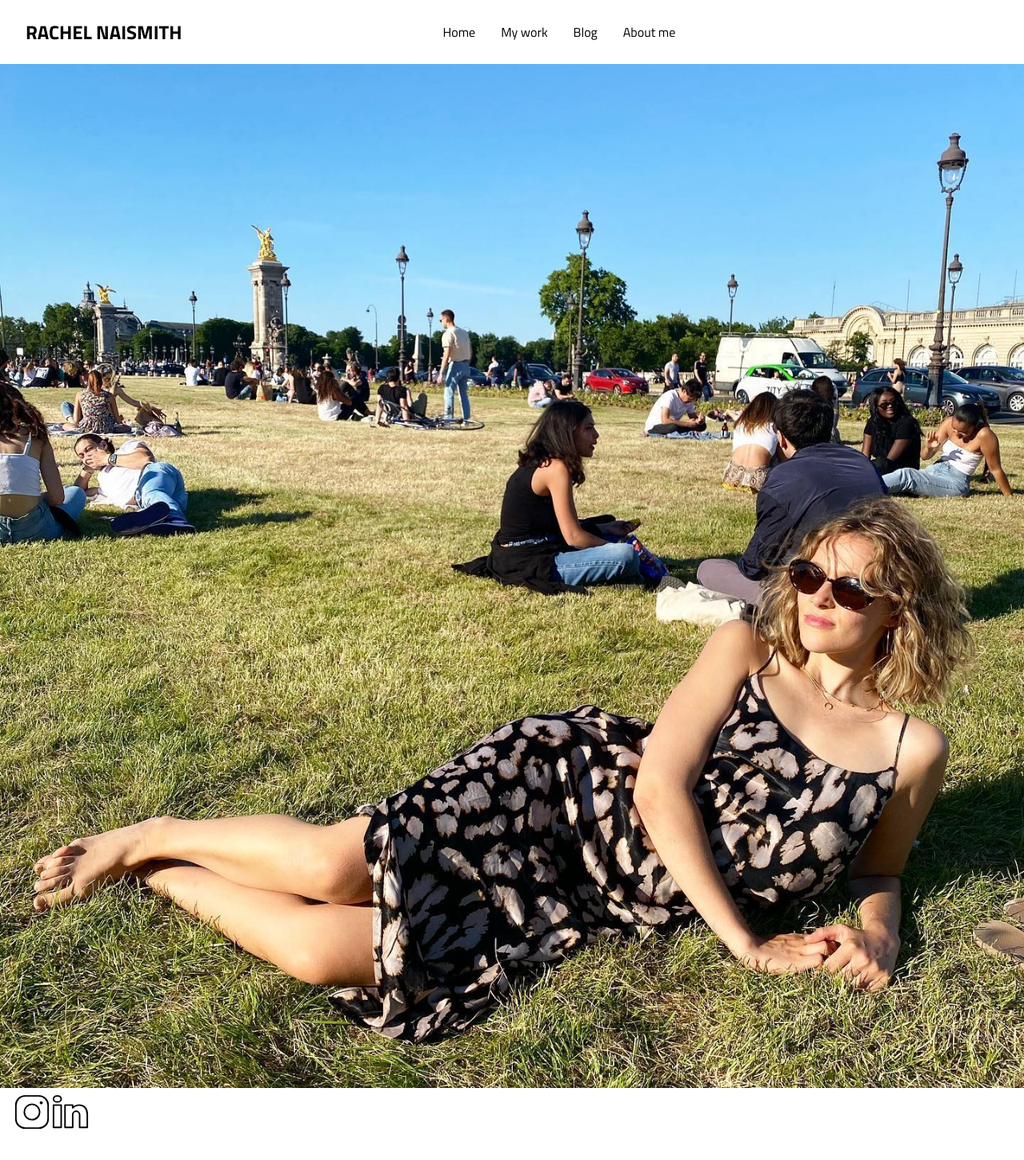
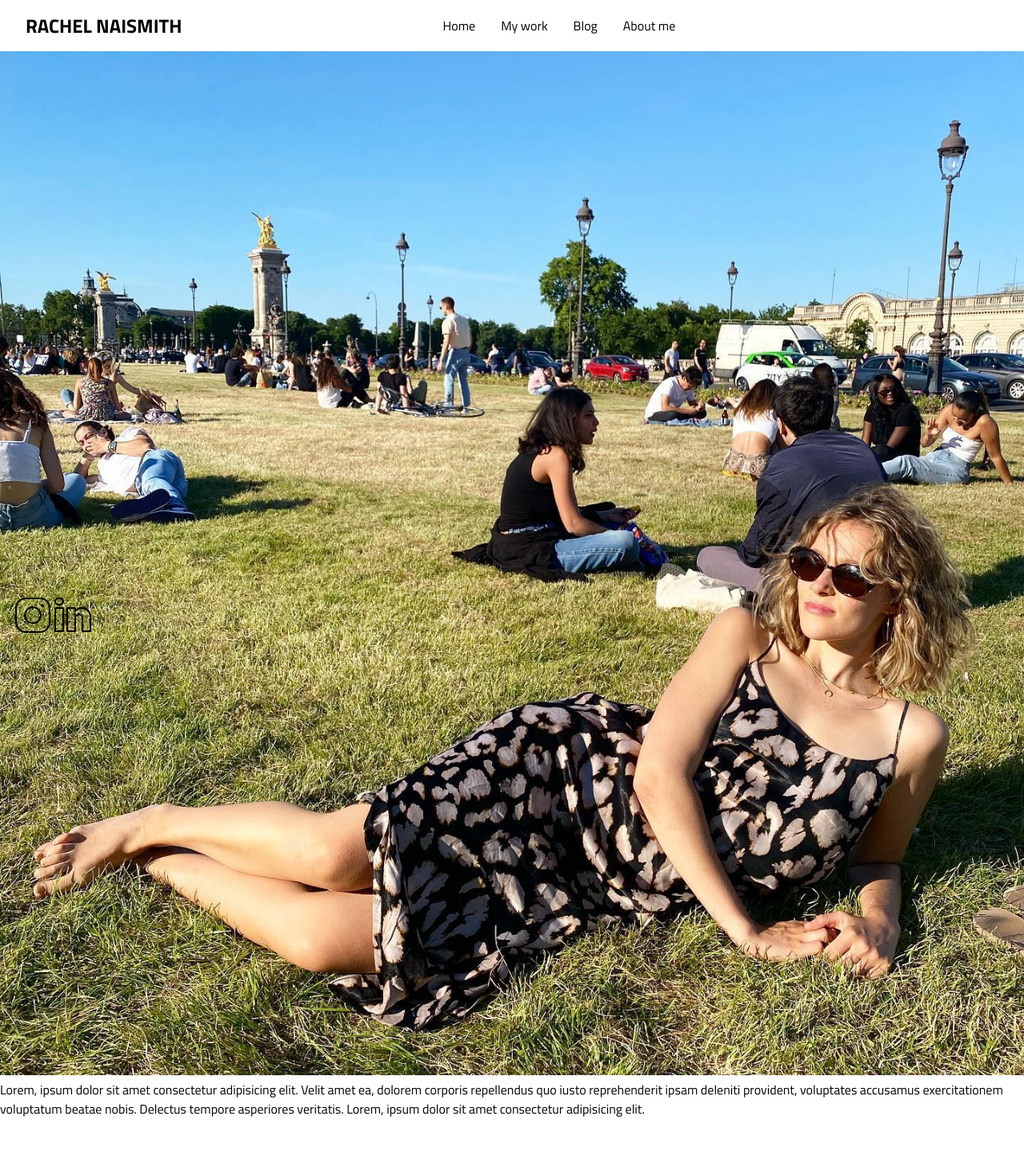
Before and after one commit to HamzaZbili/Write-Food-Client, a React (Create React App) app: page / in a window 1280 px wide. Shown: the top 1450 px of the page at 80% size. After the commit the page ends 1398 px from the top, so only its background shows below. Built offline with nearby package versions, Linux system fonts and the light colour scheme.

Commit message:
added href links with delay to footer social media icons

```diff
--- a/src/components/HomePage.jsx
+++ b/src/components/HomePage.jsx
@@ -6,6 +6,13 @@ const HomePage = () => {
   return (
     <div>
       <img src={rachelParis} alt="rachel in paris" className="rachelInParis" />
+      <p>
+        Lorem, ipsum dolor sit amet consectetur adipisicing elit. Velit amet ea,
+        dolorem corporis repellendus quo iusto reprehenderit ipsam deleniti
+        provident, voluptates accusamus exercitationem voluptatum beatae nobis.
+        Delectus tempore asperiores veritatis. Lorem, ipsum dolor sit amet
+        consectetur adipisicing elit.
+      </p>
     </div>
   );
 };
--- a/src/components/IconAnimated.jsx
+++ b/src/components/IconAnimated.jsx
@@ -1,13 +1,22 @@
 import React, { useEffect, useRef } from "react";
 import lottie from "lottie-web";
 import "./iconAnimated.css";
+import { useNavigate } from "react-router-dom";
 
 function IconAnimated({ icon }) {
   const container = useRef(null);
 
+  const openInNewTab = (url) => {
+    window.open(url, "_blank", "noopener,noreferrer");
+  };
+
   const icons = [
     { logo: require("../icons/instagram.json") },
     { logo: require("../icons/linkedin.json") },
+  ];
+  const links = [
+    "https://www.instagram.com/writefood/",
+    "https://www.linkedin.com/in/rachel-naismith/",
   ];
 
   useEffect(() => {
@@ -23,6 +32,9 @@ function IconAnimated({ icon }) {
   const handleClick = () => {
     lottie.stop(`animation${icon}`);
     lottie.play(`animation${icon}`);
+    setTimeout(() => {
+      openInNewTab(links[icon]);
+    }, 1000);
   };
 
   return (
--- a/src/components/footer.css
+++ b/src/components/footer.css
@@ -1,5 +1,6 @@
 footer {
-    height: 10rem;
     display: flex;
     padding-left: 1rem;
+    position: fixed;
+    bottom: 0;
 }
--- a/src/components/navbar.css
+++ b/src/components/navbar.css
@@ -18,7 +18,7 @@ header {
 	display: flex;
 	align-items: center;
 	justify-content: space-between;
-	height: 80px;
+	height: 4rem;
 	padding: 0 2rem;
 	background-color: var(--mainColor);
 	color: var(--textColor);
@@ -62,15 +62,15 @@ nav {
 		position: fixed;
 		top: 0;
 		left: 0;
-		height: 100%;
-		width: 100%;
+		height: 100vh;
+		width: 100vw;
 		display: flex;
 		flex-direction: column;
 		align-items: center;
 		justify-content: center;
 		gap: 1.5rem;
 		background-color: var(--mainColor);
-		transition: .3s;
+		transition: .25s;
 		transform: scale(0);
         opacity: .5;
 		z-index: 1;
```
